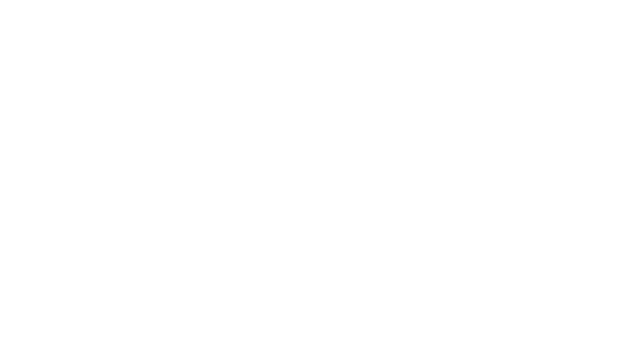
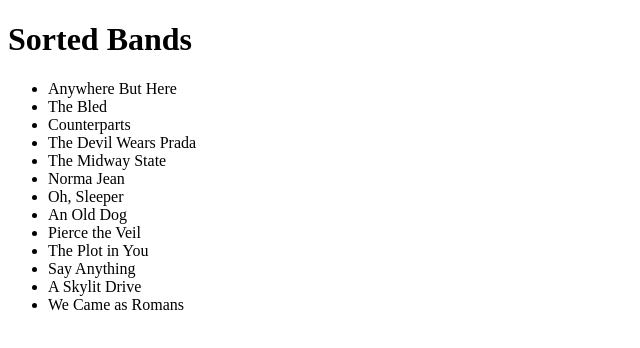
Before and after one commit to acciojob/sorting-articles-rhk998, a website: page main.html in a window 1280 px wide. Shown: the whole page, without its empty margins (0-640 px from the left). Drawn offline with Linux system fonts and the light colour scheme.

Commit message:
created a submission

```diff
--- a/main.html
+++ b/main.html
@@ -8,6 +8,8 @@
 
 <body>
 	<!-- the entire body must be written by student -->
+	<h1>Sorted Bands</h1>
+    <ul id="band"></ul>
     <script type="text/javascript" src="./script.js">
 </script>
 
--- a/script.js
+++ b/script.js
@@ -1 +1,34 @@
 //your JS code here. If required.
+
+ const bands = [
+            'The Plot in You',
+            'The Devil Wears Prada',
+            'Pierce the Veil',
+            'Norma Jean',
+            'The Bled',
+            'Say Anything',
+            'The Midway State',
+            'We Came as Romans',
+            'Counterparts',
+            'Oh, Sleeper',
+            'A Skylit Drive',
+            'Anywhere But Here',
+            'An Old Dog'
+        ];
+ function sortBands(bands) {
+            return bands.sort((a, b) => {
+                const removeArticles = str => str.replace(/^(a |an |the )/i, '').trim();
+                return removeArticles(a).localeCompare(removeArticles(b));
+            });
+        }
+
+        // Get the sorted bands
+        const sortedBands = sortBands(bands);
+
+        // Get the ul element and populate it with sorted bands
+        const bandList = document.getElementById('band');
+        sortedBands.forEach(band => {
+            const li = document.createElement('li');
+            li.textContent = band;
+            bandList.appendChild(li);
+        });
```
